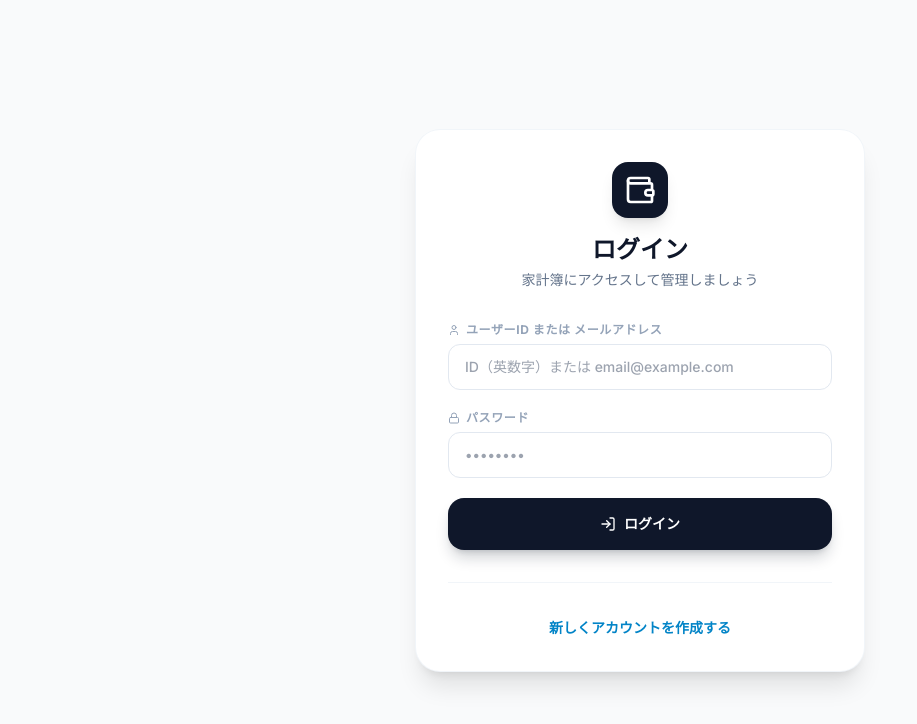
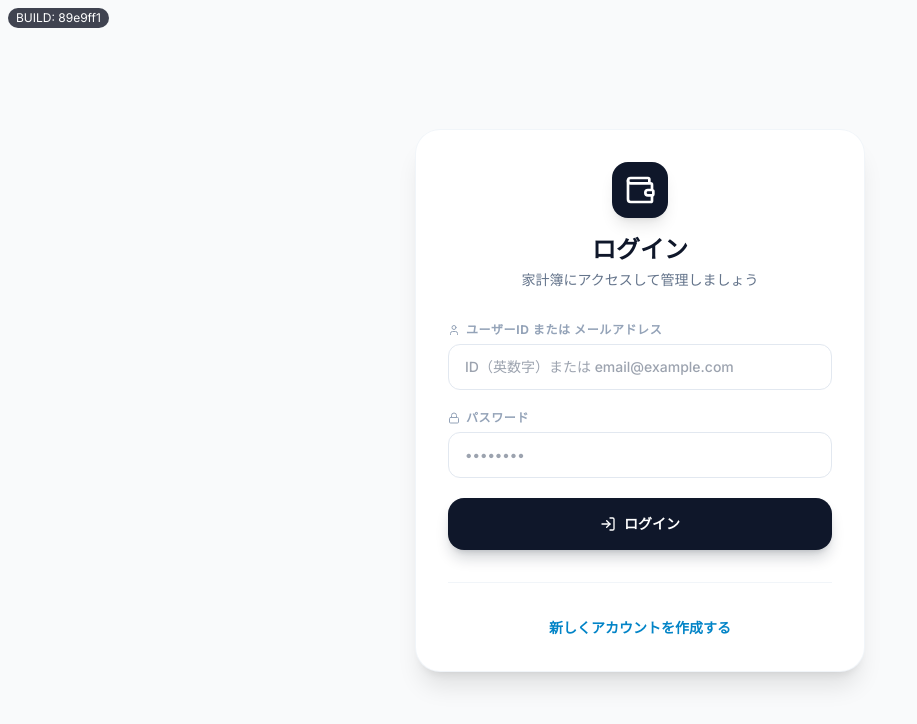
Before and after one commit to shot4-lab/kakeibo, a Next.js app: page /login in a window 1280 px wide. Shown: the top 724 px of the page, without its empty margins (0-917 px from the left). Built offline with nearby package versions, Linux system fonts and the light colour scheme; no server answers.

Commit message:
Add build marker for iPad cache debugging

```diff
--- a/app/layout.tsx
+++ b/app/layout.tsx
@@ -134,6 +134,23 @@ export default function RootLayout({
         />
       </head>
       <body className={inter.className}>
+        <div
+          style={{
+            position: "fixed",
+            top: 8,
+            left: 8,
+            zIndex: 99998,
+            background: "rgba(2,6,23,0.75)",
+            color: "#fff",
+            padding: "4px 8px",
+            borderRadius: 9999,
+            fontSize: 12,
+            lineHeight: 1,
+            pointerEvents: "none",
+          }}
+        >
+          BUILD: 89e9ff1
+        </div>
         {children}
       </body>
     </html>
```
